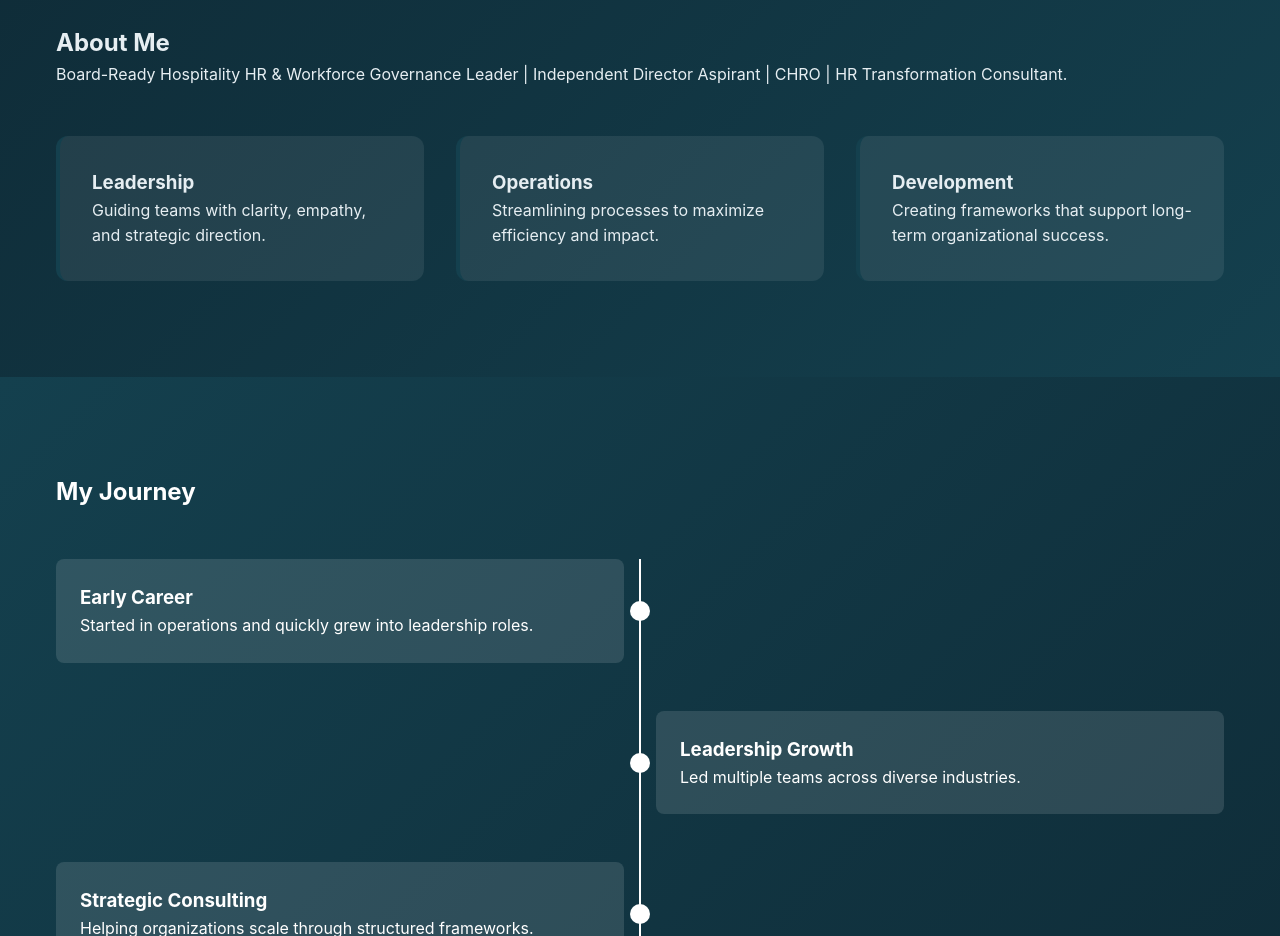
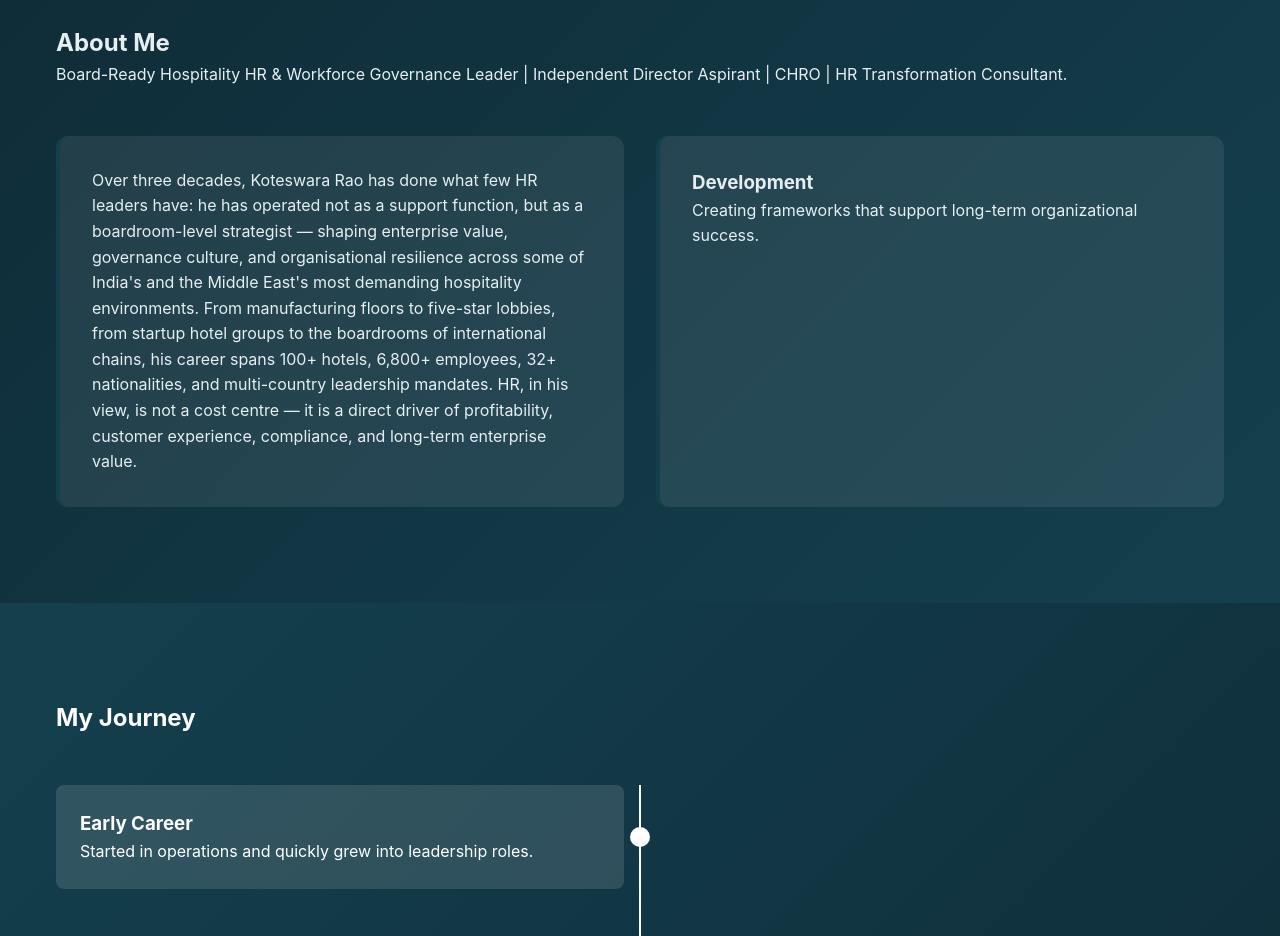
Before and after one commit to TSPraneeth/KR-Consultants, a website: page index.html in a window 1280 px wide. Shown: the part 780-1716 px from the top of the page. Drawn offline with Linux system fonts and the light colour scheme.

Commit message:
Update index.html

```diff
--- a/index.html
+++ b/index.html
@@ -62,14 +62,11 @@
             <p>Board-Ready Hospitality HR & Workforce Governance Leader | Independent Director Aspirant | CHRO | HR Transformation Consultant.</p>
 
             <div class="about-grid">
-                <div class="about-card">
-                    <h3>Leadership</h3>
-                    <p>Guiding teams with clarity, empathy, and strategic direction.</p>
-                </div>
 
                 <div class="about-card">
-                    <h3>Operations</h3>
-                    <p>Streamlining processes to maximize efficiency and impact.</p>
+                    <p>Over three decades, Koteswara Rao has done what few HR leaders have: he has operated not as a support function, but as a boardroom-level strategist — shaping enterprise value, governance culture, and organisational resilience across some of India's and the Middle East's most demanding hospitality environments.
+
+From manufacturing floors to five-star lobbies, from startup hotel groups to the boardrooms of international chains, his career spans 100+ hotels, 6,800+ employees, 32+ nationalities, and multi-country leadership mandates. HR, in his view, is not a cost centre — it is a direct driver of profitability, customer experience, compliance, and long-term enterprise value.</p>
                 </div>
 
                 <div class="about-card">
```
